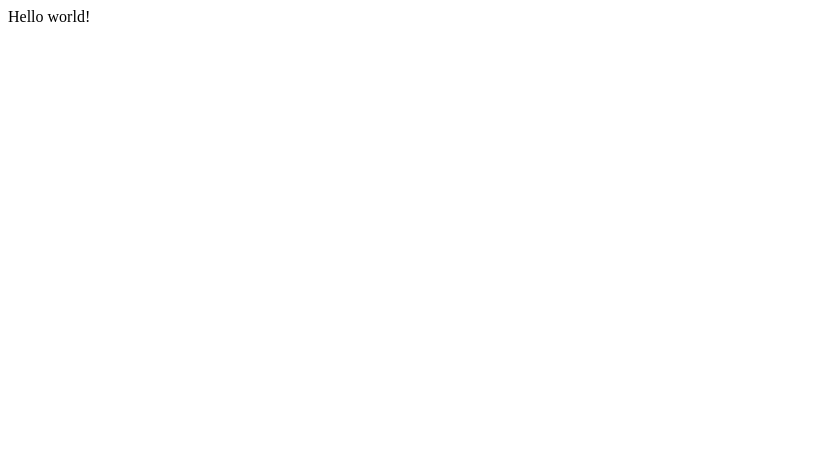
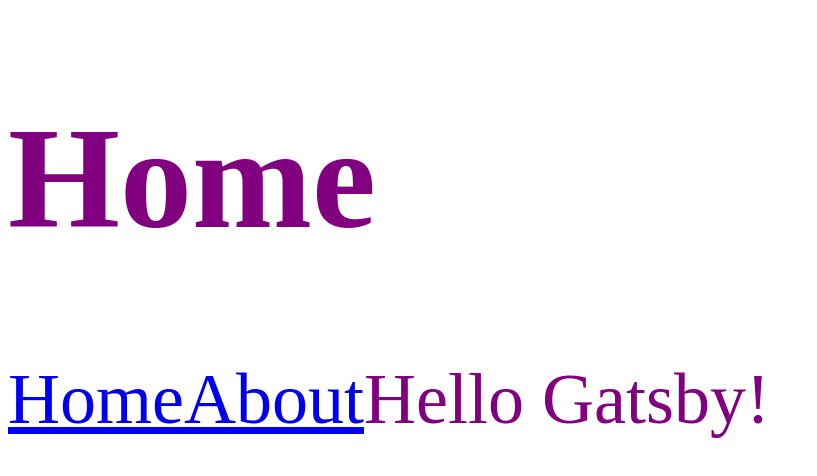
Before and after one commit to KyleMit/gatsby-starter-sample, a Gatsby site: page / in a window 1280 px wide. Shown: the whole page, without its empty margins (0-817 px from the left). Built offline with nearby package versions, Linux system fonts and the light colour scheme; Gatsby itself is replaced by a stand-in of ours.

Commit message:
add pages and header component

```diff
--- /dev/null
+++ b/gatsby-node.js
@@ -0,0 +1,5 @@
+// exports.onCreateWebpackConfig = ({ actions }) => {
+//   actions.setWebpackConfig({
+//     devtool: "eval-source-map"
+//   });
+// };
--- /dev/null
+++ b/src/components/header.js
@@ -0,0 +1,17 @@
+import React from "react"
+import { Link } from "gatsby"
+
+function Header(props) {
+
+  return (
+    <>
+        <h1>{props.headerText}</h1>
+        <Link to="/">Home</Link>
+        <Link to="/about/">About</Link>
+    </>
+  )
+}
+
+
+
+export default Header
--- a/src/pages/index.js
+++ b/src/pages/index.js
@@ -1,5 +1,12 @@
 import React from "react"
+import Header from "../components/header"
+
 
 export default function Home() {
-  return <div>Hello world!</div>
+  return (
+    <div style={{color: 'purple', fontSize: '72px'}}>
+      <Header headerText="Home" />
+      Hello Gatsby!
+    </div>
+  )
 }
```
Also changed, not shown: src/pages/about.js (added, +14 -0 lines).
